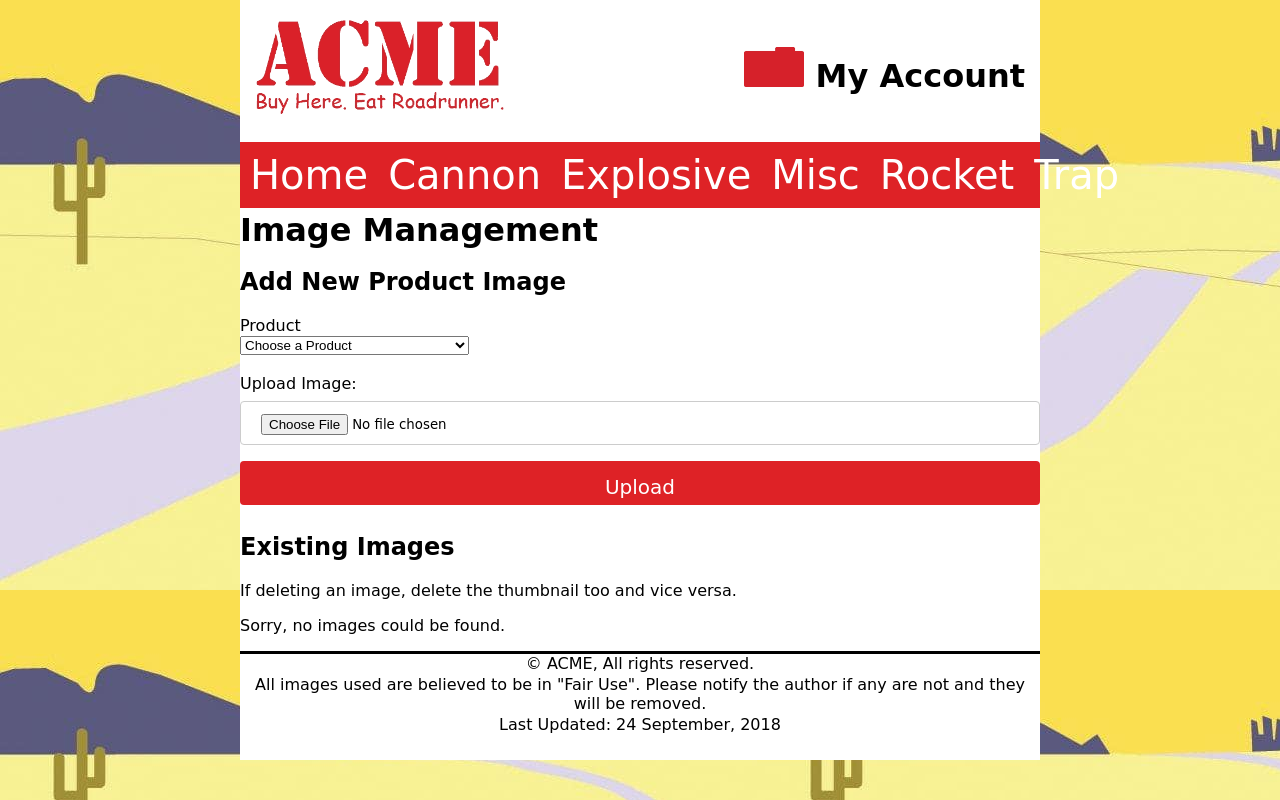
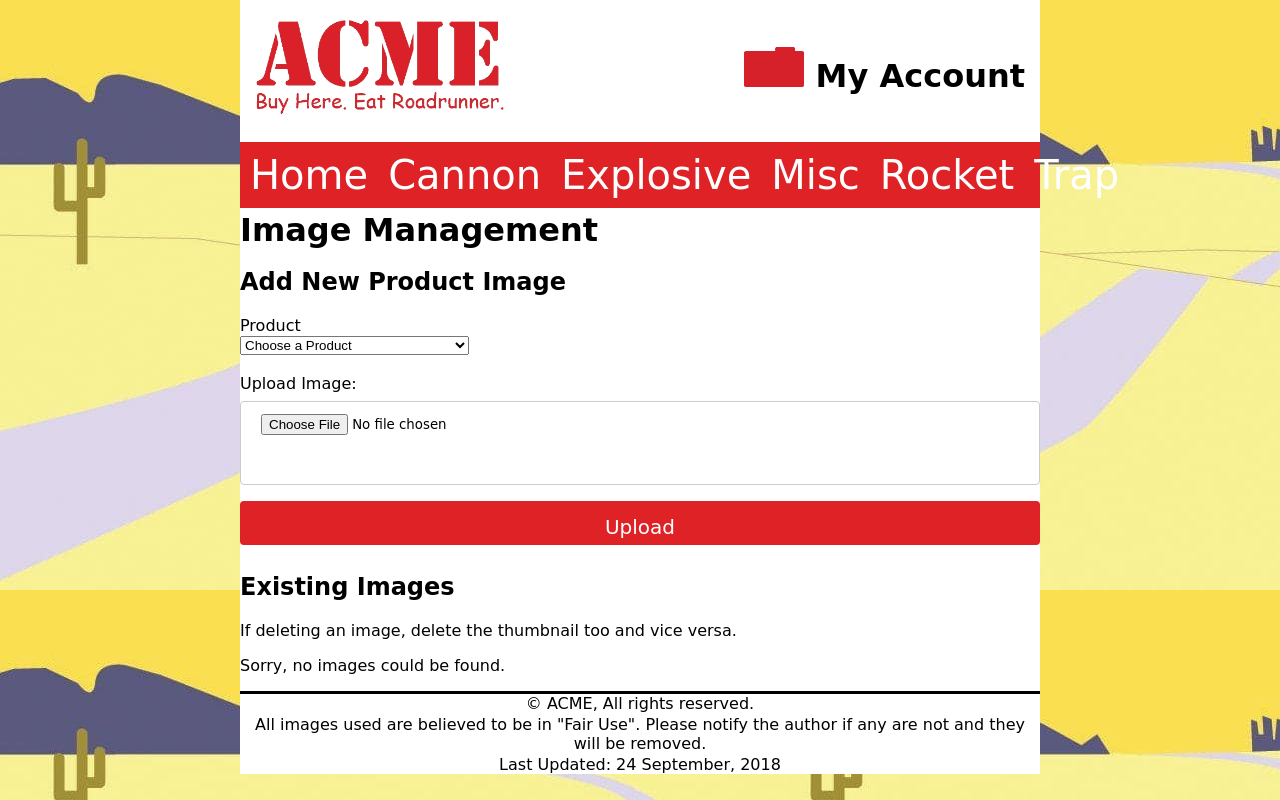
Before and after one commit to Cannon-Cole/Enhancement1, a PHP site: page /acme/uploads/index.php in a window 1280 px wide. Run offline with PHP 8.4, Linux system fonts and the light colour scheme; data comes from the database, SQL or seed files in the repository; data that the repository does not hold is empty; some web fonts are replaced.

Commit message:
Finished

```diff
--- a/acme/css/style.css
+++ b/acme/css/style.css
@@ -148,6 +148,11 @@ input[type=submit] {
     border-radius: 4px;
     cursor: pointer;
 }
+
+input[type=file] {
+    min-height: 6.3em;
+}
+
 .register{
     text-decoration: none;
     width: 100px;
--- a/acme/library/functions.php
+++ b/acme/library/functions.php
@@ -57,7 +57,7 @@ function buildProductDetail($product) {
 
 function buildThumbnailList($imageList) {
     $pd = "<hr>";
-    $pd .= "<h3>Thumbnails</h3>";
+    $pd .= "<h3>Product Thumbnails</h3>";
     $pd .= "<div class='thumbnails'>";
     foreach ($imageList as $image) {
         $pd .= "<img class='thumbnail-pad' src='$image[imgPath]'>";
```
Also changed, not shown: acme/images/products/tnt-actual-tn.png (added), acme/images/products/tnt-actual.png (added), acme/images/products/tntdup-tn.png (added), acme/images/products/tntdup.png (added).
